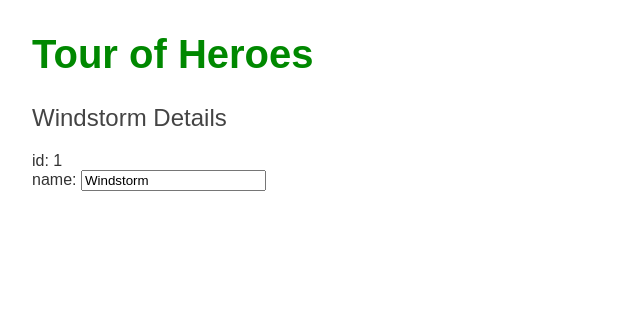
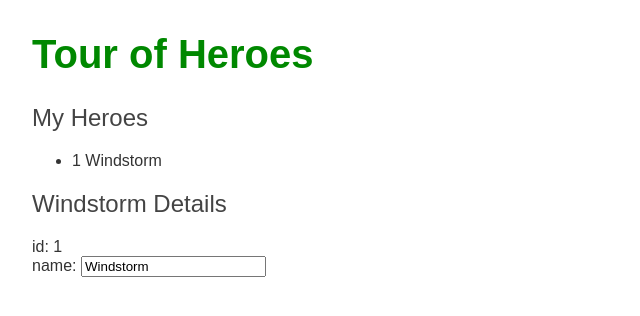
Before and after one commit to angelochiu/angular-tour-of-heroes, an Angular app: page / in a window 1280 px wide. Shown: the top 316 px of the page, without its empty margins (0-640 px from the left). Built offline with nearby package versions, Linux system fonts and the light colour scheme.

Commit message:
Displaying a list initial setup

```diff
--- a/src/app/heroes/heroes.component.html
+++ b/src/app/heroes/heroes.component.html
@@ -1,3 +1,10 @@
+<h2>My Heroes</h2>
+<ul class="heroes">
+  <li>
+    <span class="badge">{{hero.id}}</span> {{hero.name}}
+  </li>
+</ul>
+
 <h2>{{hero.name}} Details</h2>
 <div><span>id: </span>{{hero.id}}</div>
 <div>
--- a/src/app/heroes/heroes.component.ts
+++ b/src/app/heroes/heroes.component.ts
@@ -1,12 +1,14 @@
 import { Component, OnInit } from '@angular/core';
 import { Hero } from '../hero';
-
+import { HEROES } from '../mock-heroes';
 @Component({
   selector: 'app-heroes',
   templateUrl: './heroes.component.html',
   styleUrls: ['./heroes.component.css']
 })
 export class HeroesComponent implements OnInit {
+
+  heroes = HEROES;
 
   hero: Hero = {
     id: 1,
--- /dev/null
+++ b/src/app/mock-heroes.ts
@@ -0,0 +1,14 @@
+import { Hero } from './hero';
+
+export const HEROES: Hero[] = [
+    { id: 11, name: 'Dr Nice' },
+    { id: 12, name: 'Narco' },
+    { id: 13, name: 'Bombasto' },
+    { id: 14, name: 'Celeritas' },
+    { id: 15, name: 'Magneta' },
+    { id: 16, name: 'RubberMan' },
+    { id: 17, name: 'Dynama' },
+    { id: 18, name: 'Dr IQ' },
+    { id: 19, name: 'Magma' },
+    { id: 20, name: 'Tornado' }
+  ];
```
